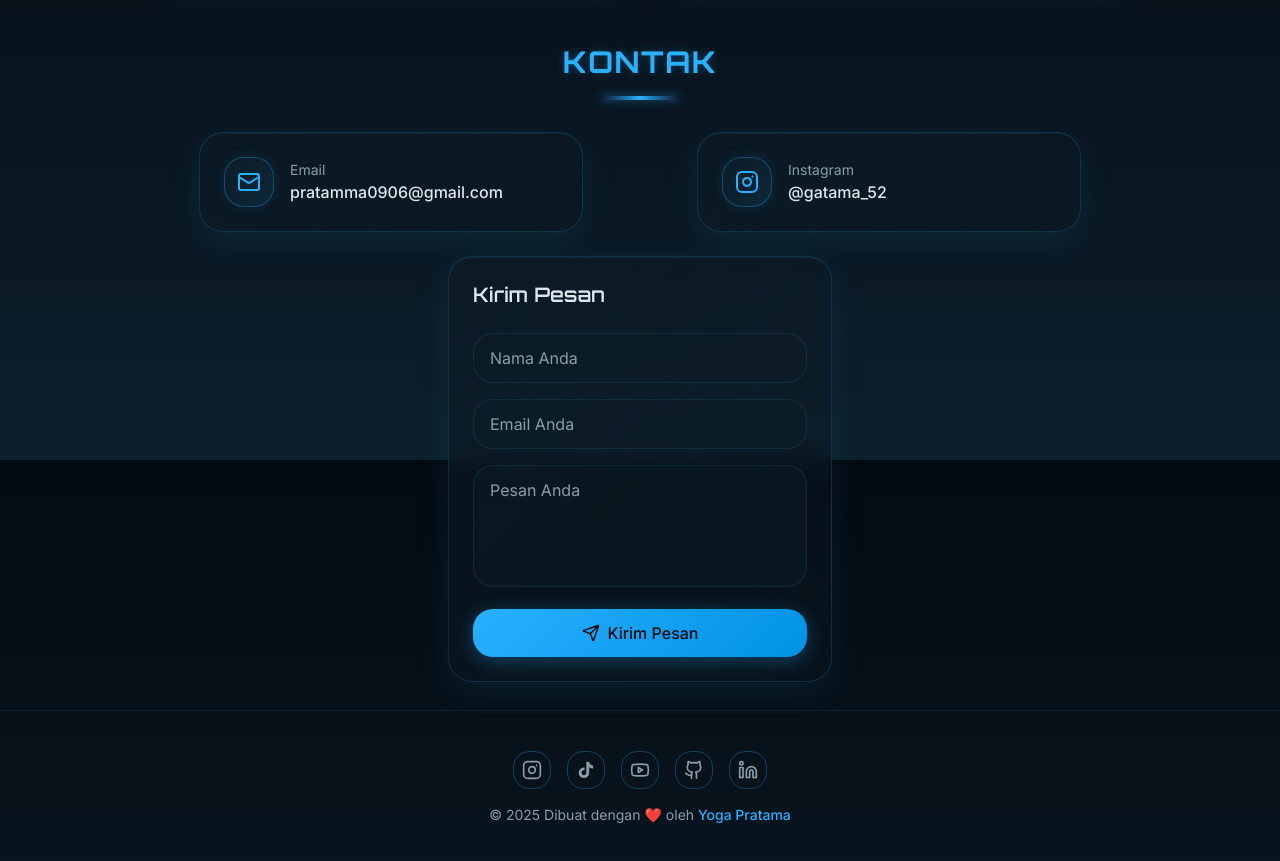
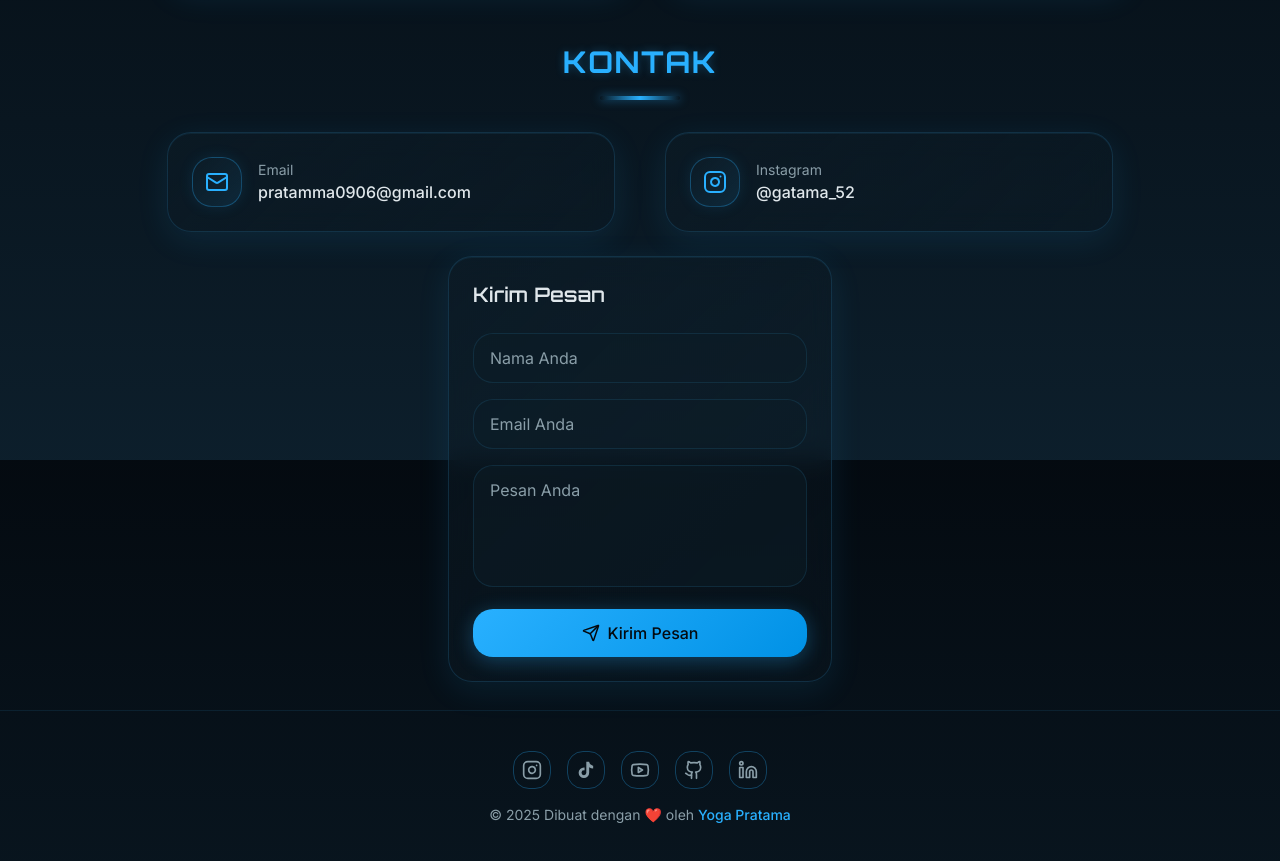
Before and after one commit to pklvirale-sudo/cvku052, a React (Vite) app: page / in a window 1280 px wide. Shown: the part 5140-6001 px from the top of the page. Built offline with nearby package versions, Linux system fonts and the light colour scheme; the HTML template or start-up script is replaced by a standard one.

Commit message:
Ranged profile and cards center
Co-authored-by: gatama052 <232765771+gatama052@users.noreply.github.com>

```diff
--- a/src/components/ContactSection.tsx
+++ b/src/components/ContactSection.tsx
@@ -123,7 +123,7 @@ const ContactSection = () => {
               whileTap={{ scale: 0.97 }}
               transition={{ duration: 0.5 }}
               viewport={{ once: true }}
-              className="glass-card mx-auto flex w-full max-w-sm items-center gap-4 text-left"
+              className="glass-card mx-auto flex w-full max-w-md items-center gap-4 text-left"
             >
               <motion.div
                 whileHover={{ rotate: 15, scale: 1.1 }}
@@ -150,7 +150,7 @@ const ContactSection = () => {
               whileTap={{ scale: 0.97 }}
               transition={{ duration: 0.5 }}
               viewport={{ once: true }}
-              className="glass-card mx-auto flex w-full max-w-sm items-center gap-4 text-left"
+              className="glass-card mx-auto flex w-full max-w-md items-center gap-4 text-left"
             >
               <motion.div
                 whileHover={{ rotate: 15, scale: 1.1 }}
```
